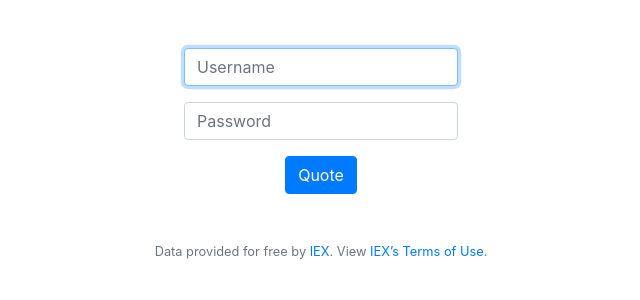
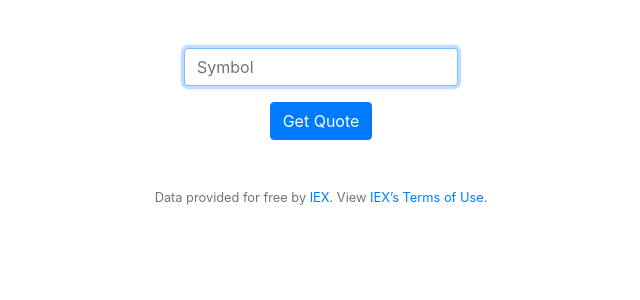
Before and after one commit to FarruhShahidi/CS50-Finance, a Flask app: page /quote in a window 1280 px wide. Shown: the part 76-376 px from the top of the page, without its empty margins (319-959 px from the left). Run offline with Flask 2, Linux system fonts and the light colour scheme; a user stored in the database is signed in; some libraries are stand-ins or nearby versions.

Commit message:
buy is done

```diff
--- a/application.py
+++ b/application.py
@@ -51,7 +51,41 @@ def index():
 @login_required
 def buy():
     """Buy shares of stock"""
-    return apology("TODO")
+    if request.method == "POST":
+        symb = request.form.get("symbol")
+
+        num_shares = request.form.get("num_shares")
+        if not symb:
+            return apology(" Enter a  symbol", 399)
+        if not lookup(symb):
+            return apology("No such stock exists", 399)
+        if  int(num_shares) <= 0:
+            return apology("Enter  number of shares", 399)
+        #check the price
+        name = lookup(symb)["name"]
+        price_per_share = int(lookup(symb)["price"])
+        # get the cost
+        buy = int(num_shares) * price_per_share
+        # get the current balance
+        balance = db.execute("SELECT cash FROM users WHERE id = :user_id", user_id = session["user_id"])
+        if balance[0]["cash"] < buy:
+            return apology("Not enough money to buy", 399)
+        else:
+            # enter the records to transactions database
+            db.execute("INSERT INTO transactions VALUES (:user_id, :name, :trans_type, :stock_symbol, :price, :num_shares, datetime('now'))"
+            , user_id=session["user_id"], name=name, trans_type="buy", stock_symbol=symb, price=price_per_share, num_shares=num_shares)
+
+            #update the balance in the users database
+
+            db.execute("UPDATE users SET cash =cash - :buy WHERE id = :user_id", buy=buy, user_id=session["user_id"])
+
+            return redirect("/")
+
+
+
+    else:
+         return render_template("buy.html")
+
 
 
 @app.route("/history")
--- a/templates/quote.html
+++ b/templates/quote.html
@@ -7,13 +7,11 @@
 {% block main %}
     <form action="/quote" method="post">
         <div class="form-group">
-            <input autocomplete="off" autofocus class="form-control" name="username" placeholder="Username" type="text">
-        </div>
-        <div class="form-group">
-            <input class="form-control" name="password" placeholder="Password" type="password">
+            <input autocomplete="off" autofocus class="form-control" name="symbol" placeholder="Symbol" type="text">
         </div>
 
 
-        <button class="btn btn-primary" type="submit">Quote</button>
+
+        <button class="btn btn-primary" type="submit"> Get Quote</button>
     </form>
 {% endblock %}
```
Also changed, not shown: templates/buy.html (added, +20 -0 lines), finance.db, templates/finance.db (added).
